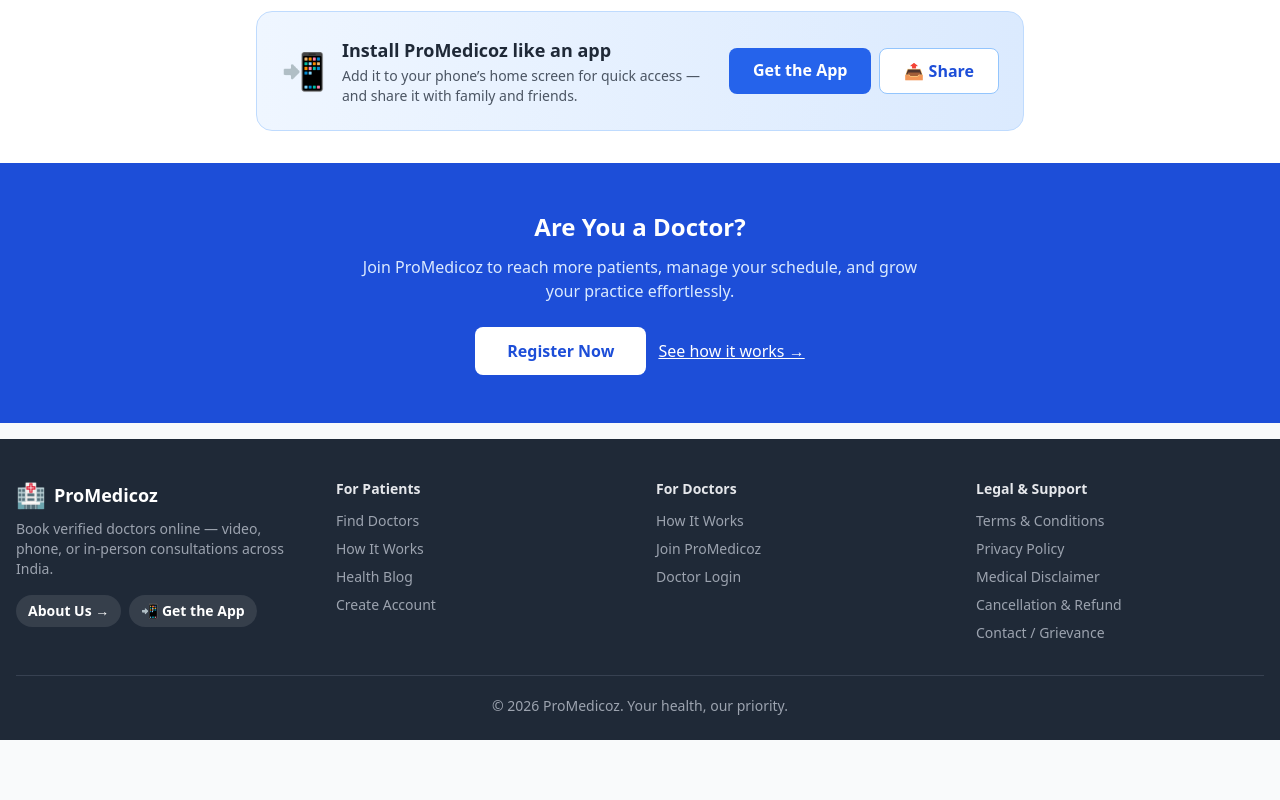
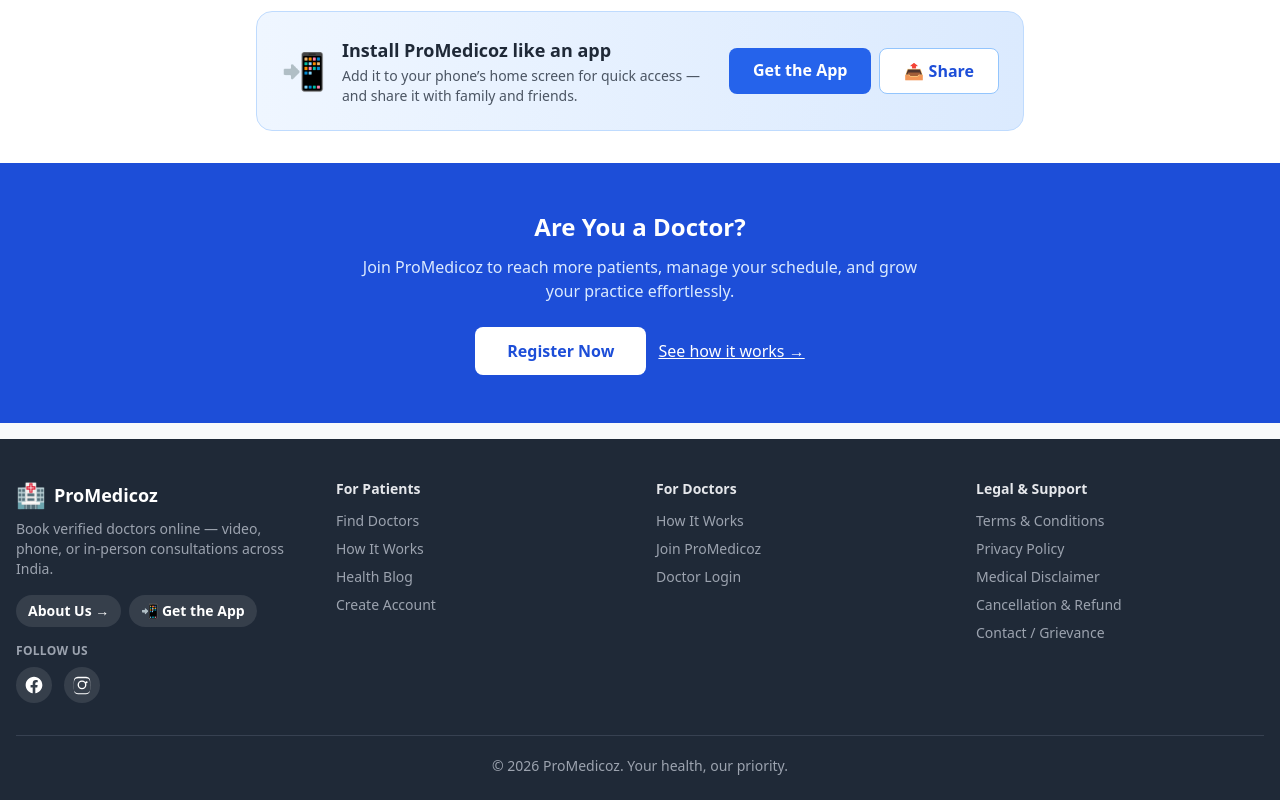
Before and after one commit to kndnkmr/docconnect, a React (Vite) app in the folder client/: page / in a window 1280 px wide. Shown: the part 2871-3671 px from the top of the page. Before the commit the page ends 3611 px from the top, so only its background shows below. Built offline with nearby package versions, Linux system fonts and the light colour scheme; no server answers.

Commit message:
Add Facebook + Instagram follow icons to site footer

```diff
--- a/client/src/App.jsx
+++ b/client/src/App.jsx
@@ -250,6 +250,37 @@ function App() {
                   <a href="/install" className="inline-flex items-center gap-1 px-3 py-1.5 rounded-full bg-white/10 text-white font-semibold text-sm hover:bg-white/20 transition-colors">📲 Get the App</a>
                 )}
               </div>
+              {/* Official social profiles. These reinforce the brand signal
+                  (same URLs are in the Organization JSON-LD "sameAs") and give
+                  visitors a way to follow us. Open in a new tab; rel prevents
+                  the linked site from accessing window.opener. */}
+              <div className="mt-4">
+                <p className="text-gray-400 text-xs font-semibold uppercase tracking-wide mb-2">Follow Us</p>
+                <div className="flex items-center gap-3">
+                  <a
+                    href="https://www.facebook.com/profile.php?id=61594649995593"
+                    target="_blank"
+                    rel="noopener noreferrer"
+                    aria-label="ProMedicoz on Facebook"
+                    className="inline-flex items-center justify-center w-9 h-9 rounded-full bg-white/10 text-white hover:bg-white/20 transition-colors"
+                  >
+                    <svg className="w-5 h-5" fill="currentColor" viewBox="0 0 24 24" aria-hidden="true">
+                      <path d="M22 12.06C22 6.5 17.52 2 12 2S2 6.5 2 12.06c0 5 3.66 9.15 8.44 9.94v-7.03H7.9v-2.9h2.54V9.85c0-2.51 1.49-3.9 3.78-3.9 1.09 0 2.24.2 2.24.2v2.46h-1.26c-1.24 0-1.63.77-1.63 1.56v1.87h2.78l-.44 2.9h-2.34V22c4.78-.79 8.44-4.94 8.44-9.94z" />
+                    </svg>
+                  </a>
+                  <a
+                    href="https://www.instagram.com/promedicoz"
+                    target="_blank"
+                    rel="noopener noreferrer"
+                    aria-label="ProMedicoz on Instagram"
+                    className="inline-flex items-center justify-center w-9 h-9 rounded-full bg-white/10 text-white hover:bg-white/20 transition-colors"
+                  >
+                    <svg className="w-5 h-5" fill="currentColor" viewBox="0 0 24 24" aria-hidden="true">
+                      <path d="M12 2.16c3.2 0 3.58.01 4.85.07 1.17.05 1.8.25 2.23.41.56.22.96.48 1.38.9.42.42.68.82.9 1.38.16.42.36 1.06.41 2.23.06 1.27.07 1.65.07 4.85s-.01 3.58-.07 4.85c-.05 1.17-.25 1.8-.41 2.23-.22.56-.48.96-.9 1.38-.42.42-.82.68-1.38.9-.42.16-1.06.36-2.23.41-1.27.06-1.65.07-4.85.07s-3.58-.01-4.85-.07c-1.17-.05-1.8-.25-2.23-.41a3.7 3.7 0 01-1.38-.9 3.7 3.7 0 01-.9-1.38c-.16-.42-.36-1.06-.41-2.23C2.17 15.58 2.16 15.2 2.16 12s.01-3.58.07-4.85c.05-1.17.25-1.8.41-2.23.22-.56.48-.96.9-1.38.42-.42.82-.68 1.38-.9.42-.16 1.06-.36 2.23-.41C8.42 2.17 8.8 2.16 12 2.16zm0 1.62c-3.15 0-3.52.01-4.76.07-1.15.05-1.77.24-2.19.41-.55.21-.94.47-1.35.88-.41.41-.67.8-.88 1.35-.17.42-.36 1.04-.41 2.19-.06 1.24-.07 1.61-.07 4.76s.01 3.52.07 4.76c.05 1.15.24 1.77.41 2.19.21.55.47.94.88 1.35.41.41.8.67 1.35.88.42.17 1.04.36 2.19.41 1.24.06 1.61.07 4.76.07s3.52-.01 4.76-.07c1.15-.05 1.77-.24 2.19-.41.55-.21.94-.47 1.35-.88.41-.41.67-.8.88-1.35.17-.42.36-1.04.41-2.19.06-1.24.07-1.61.07-4.76s-.01-3.52-.07-4.76c-.05-1.15-.24-1.77-.41-2.19a3.63 3.63 0 00-.88-1.35 3.63 3.63 0 00-1.35-.88c-.42-.17-1.04-.36-2.19-.41-1.24-.06-1.61-.07-4.76-.07zm0 2.76a5.3 5.3 0 110 10.6 5.3 5.3 0 010-10.6zm0 1.62a3.68 3.68 0 100 7.36 3.68 3.68 0 000-7.36zm5.48-.66a1.24 1.24 0 110 2.48 1.24 1.24 0 010-2.48z" />
+                    </svg>
+                  </a>
+                </div>
+              </div>
             </div>
 
             {/* For Patients */}
```
